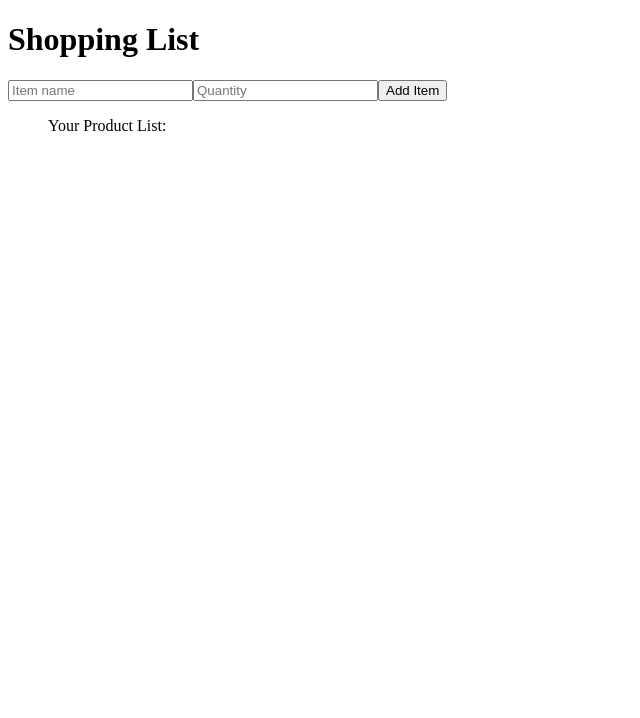
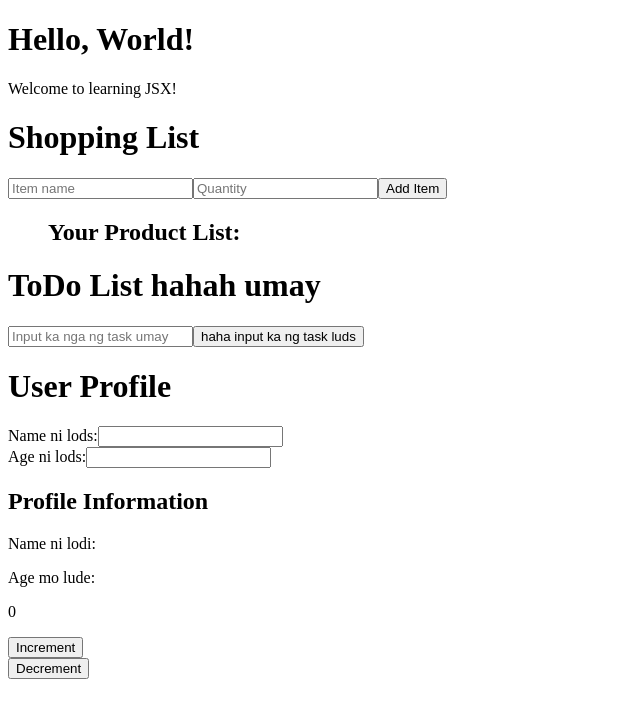
Before and after one commit to fuinodev/react-fundementals, a React (Vite) app: page / in a window 1280 px wide. Shown: the top 718 px of the page, without its empty margins (0-640 px from the left). Built offline with nearby package versions, Linux system fonts and the light colour scheme.

Commit message:
compile all in app

```diff
--- a/src/App.jsx
+++ b/src/App.jsx
@@ -1,9 +1,39 @@
+import { useState } from "react";
+
+import Profile from "./components/Profile.jsx";
 import ShoppingList from "./components/ShoppingList.jsx";
+import ToDoList from "./components/ToDoList.jsx";
+import WelcomeMessage from "./components/WelcomeMessage.jsx";
+import ComponentOne from "./components/ComponentOne.jsx";
+import ComponentTwo from "./components/ComponentTwo.jsx";
 
 const App = () => {
+  const [count, setCount] = useState(0);
+
+  const increment = () => {
+    setCount(count + 1);
+  };
+
+  const decrement = () => {
+    setCount(count - 1);
+  };
+
   return (
     <div>
+      <WelcomeMessage />
       <ShoppingList />
+      <ToDoList />
+      <Profile />
+
+      <ComponentOne
+        count={count}
+        onClickHandler={increment}
+      />
+
+      <ComponentTwo
+        count={count}
+        onClickHandler={decrement}
+      />
     </div>
   );
 };
--- a/src/components/ComponentOne.jsx
+++ b/src/components/ComponentOne.jsx
@@ -1,4 +1,4 @@
-const ComponentOne = ({count, onClickHandler}) => {
+const ComponentOne = ({ count, onClickHandler }) => {
   const handleClick = () => onClickHandler();
 
   return (
@@ -7,7 +7,6 @@ const ComponentOne = ({count, onClickHandler}) => {
 
       <button onClick={handleClick}>Increment</button>
     </div>
-
   );
 };
 
--- a/src/components/ComponentTwo.jsx
+++ b/src/components/ComponentTwo.jsx
@@ -1,14 +1,10 @@
-const ComponentTwo = ({count, onClickHandler}) => {
-const handleClick = () => onClickHandler();
+const ComponentTwo = ({ onClickHandler }) => {
+  const handleClick = () => onClickHandler();
 
   return (
     <div>
       <button onClick={handleClick}>Decrement</button>
     </div>
-
-
-
-
   );
 };
 
--- a/src/components/ShoppingList.jsx
+++ b/src/components/ShoppingList.jsx
@@ -45,7 +45,8 @@ const ShoppingList = () => {
         <button onClick={addItem}>Add Item</button>
 
 
-      <ul> Your Product List:
+      <ul>
+        <h2>Your Product List: </h2>
          {items.map((item, index) => (
            <li key={index}>
         {item.name} - Quantity: {item.quantity}
```
Lines whose indentation alone changed are shown as unchanged.
